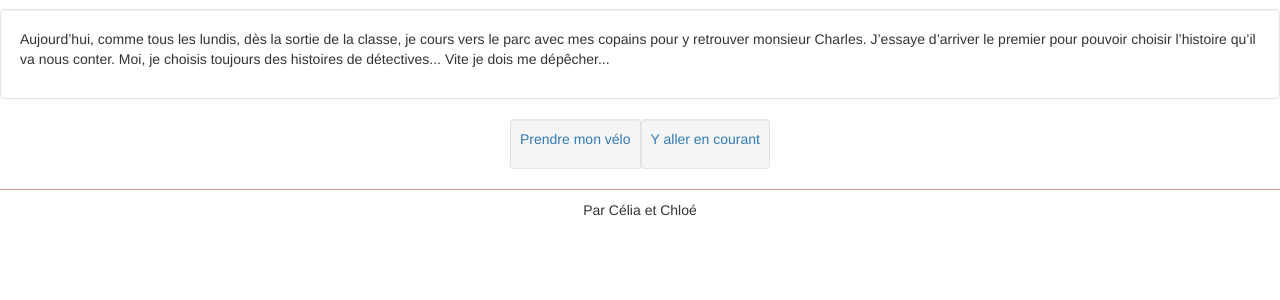
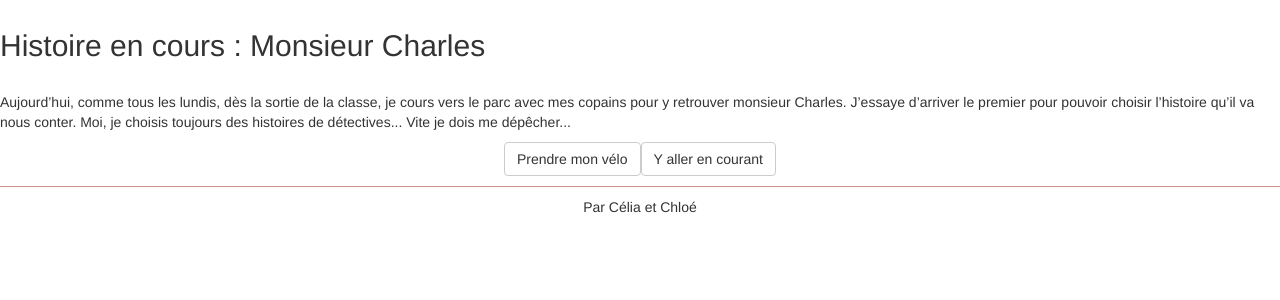
Before and after one commit to celialali/supersite, a PHP site: page /hist.php?id_hist=1&id_sit=1 in a window 1280 px wide. Shown: the part 51-351 px from the top of the page. Run offline with PHP 8.4, Linux system fonts and the light colour scheme; data comes from the database, SQL or seed files in the repository.

Commit message:
modif histoire

```diff
--- a/hist.php
+++ b/hist.php
@@ -10,6 +10,13 @@
     }
 
     if ($BDD){
+        // on recupere l'histoire en cours
+        $req_hist = "SELECT * FROM histoire WHERE id_hist=:unIDhist";
+        $rep_hist = $BDD->prepare($req_hist);
+        $rep_hist->execute(array("unIDhist"=>$id_hist));
+        $histoire = $rep_hist->fetch();
+
+        // on recupere la situation souhaitee
         $req_sit = "SELECT * FROM situation WHERE id_hist=:unIDhist and id_sit=:unIDsit";
         $rep_sit = $BDD->prepare($req_sit);
         $rep_sit->execute(array(
@@ -18,6 +25,7 @@
         ));
         $situation = $rep_sit->fetch();
 
+        // on recupere la liste des choix possibles
         $req_choix = "SELECT * FROM choix WHERE id_sit_precedente=:unIDsit";
         $rep_choix = $BDD->prepare($req_choix);
         $rep_choix->execute(array("unIDsit"=>$id_sit));
@@ -29,31 +37,40 @@
 
         <div class="container">
             <?php require_once "header.php"; ?>
-
-        <div class="well paragraph">
+            <div>
+                <h2> Histoire en cours : <?= $histoire['titre'] ?> </h2>
+                <br/>
+            </div>
+            <div class=" paragraph">
                 <p>
                     <?php echo $situation['paragraphe'];?>
                 </p>
             </div>
-    </div>
-    <div>
             <table>
                 <tr>
                     <?php foreach ($ensemble_choix as $choix) { ?>
-                <td class="choix">
-                    <div class = "well well-sm">
-                        <p class="bouton_choix">
-                            <a href="hist.php?id_hist=<?= $id_hist ?>&id_sit=<?= $choix['id_sit_suivante']?>"> <?php echo $choix['intitule'] ?> </a>
+                   <td>
+                        <div class="col-sm">
+                            <p>
+                                <a class="btn btn-default btn-secondary" href="hist.php?id_hist=<?= $id_hist ?>&id_sit=<?= $choix['id_sit_suivante']?>"> <?php echo $choix['intitule'] ?> </a>
                             </p>
                         </div>
                     </td>
                     <?php } ?>
                 </tr>
-
-
-
             </table>
         </div>
+
+        <?php if ($histoire['id_sit_finale'] == $situation['id_sit']){ ?>
+            <div class = "paragraph text-center">
+                Bravo, vous êtes arrivé au bout de l'histoire !
+                <p class="text-center">
+                    <img class="responsive-image" src="img/welldone.png" width="170"/>
+                </p>
+            </div>
+
+        <?php }
+        ?>
 
         <?php require_once "footer.php"?>
 
```
Also changed, not shown: img/welldone.png (added). Lines whose indentation alone changed are shown as unchanged.
